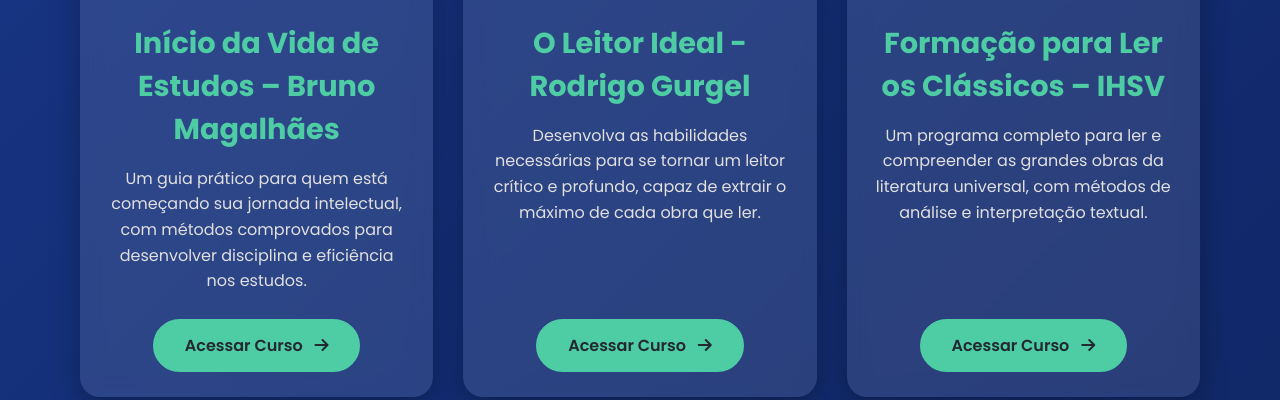
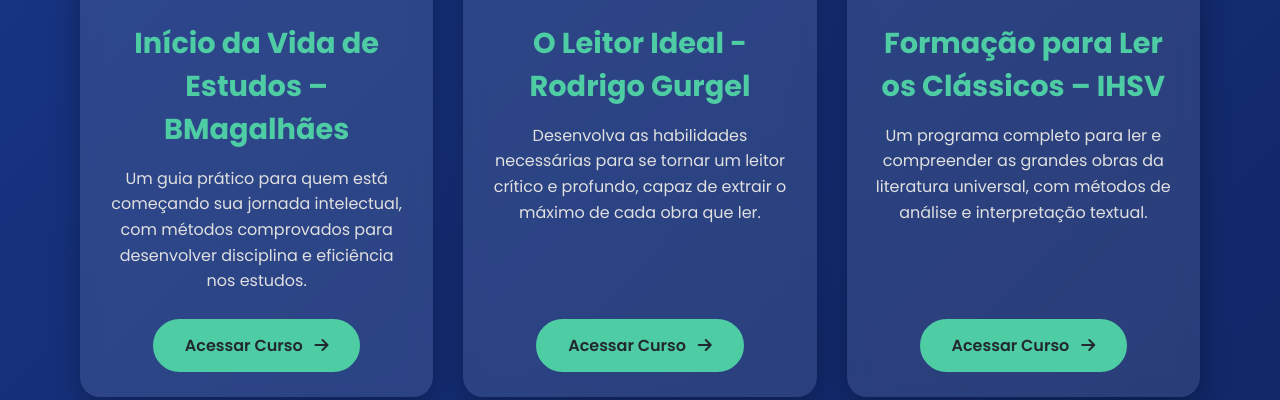
Before and after one commit to jonathanbitt/Cursos, a plain HTML site: page Vida-Intelectual/vida_intelectual.html in a window 1280 px wide. Shown: the part 507-907 px from the top of the page. Drawn offline with Linux system fonts and the light colour scheme.

Commit message:
Update vida_intelectual.html

```diff
--- a/Vida-Intelectual/vida_intelectual.html
+++ b/Vida-Intelectual/vida_intelectual.html
@@ -270,11 +270,11 @@
 
         <main>
             <div class="cards-container">
-                <!-- Curso Bruno Magalhães -->
+                <!-- Curso BMagalhães -->
                 <div class="card">
                     <div class="thumbnail bruno"></div>
                     <div class="card-content">
-                        <h3>Início da Vida de Estudos – Bruno Magalhães</h3>
+                        <h3>Início da Vida de Estudos – BMagalhães</h3>
                         <p>Um guia prático para quem está começando sua jornada intelectual, com métodos comprovados para desenvolver disciplina e eficiência nos estudos.</p>
                         <a href="Inicio da vida de estudos\InicioDaVidaDeEstudos.html" class="btn">Acessar Curso <i class="fas fa-arrow-right"></i></a>
                     </div>
```
